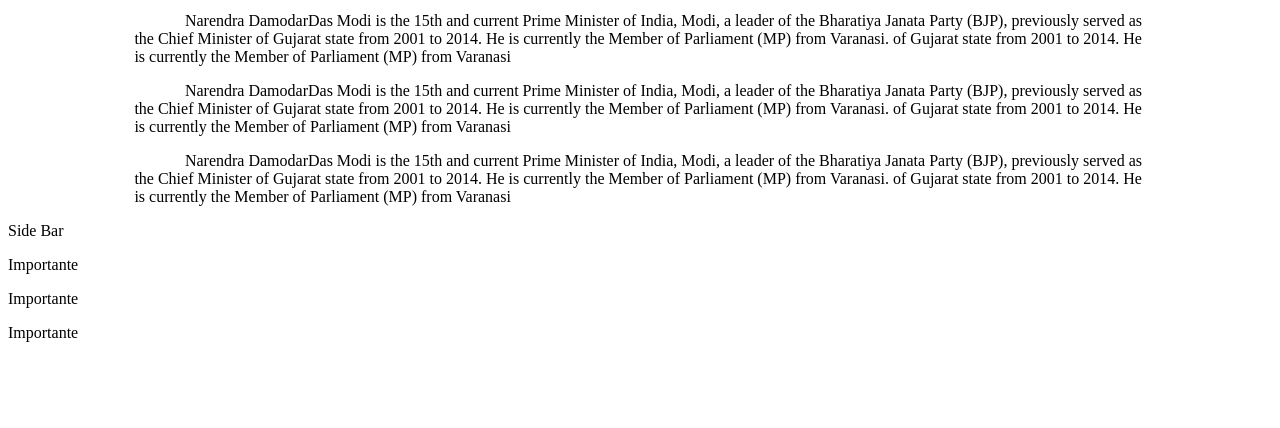
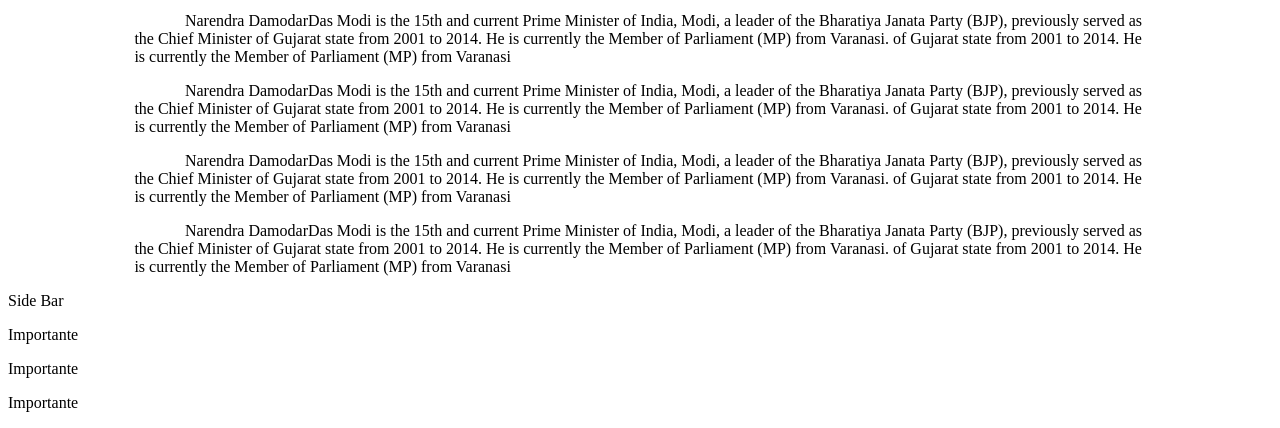
Before and after one commit to ManuData/blog_penv, a Django app: page /blog/article in a window 1280 px wide. Shown: the part 727-1155 px from the top of the page. Before the commit the page ends 1069 px from the top, so only its background shows below. Run offline with Django 4.2, Linux system fonts and the light colour scheme.

Commit message:
add new line in article list

```diff
--- a/mysite/blog/templates/blog/article.html
+++ b/mysite/blog/templates/blog/article.html
@@ -45,6 +45,10 @@
                     Modi, a leader of the Bharatiya Janata Party (BJP), previously served as the Chief Minister
                     of Gujarat state from 2001 to 2014. He is currently the Member of Parliament (MP) from Varanasi.
                     of Gujarat state from 2001 to 2014. He is currently the Member of Parliament (MP) from Varanasi</p>
+                <p class="tab">Narendra DamodarDas Modi is the 15th and current Prime Minister of India,
+                    Modi, a leader of the Bharatiya Janata Party (BJP), previously served as the Chief Minister
+                        of Gujarat state from 2001 to 2014. He is currently the Member of Parliament (MP) from Varanasi.
+                        of Gujarat state from 2001 to 2014. He is currently the Member of Parliament (MP) from Varanasi</p>
 
 
 
```
